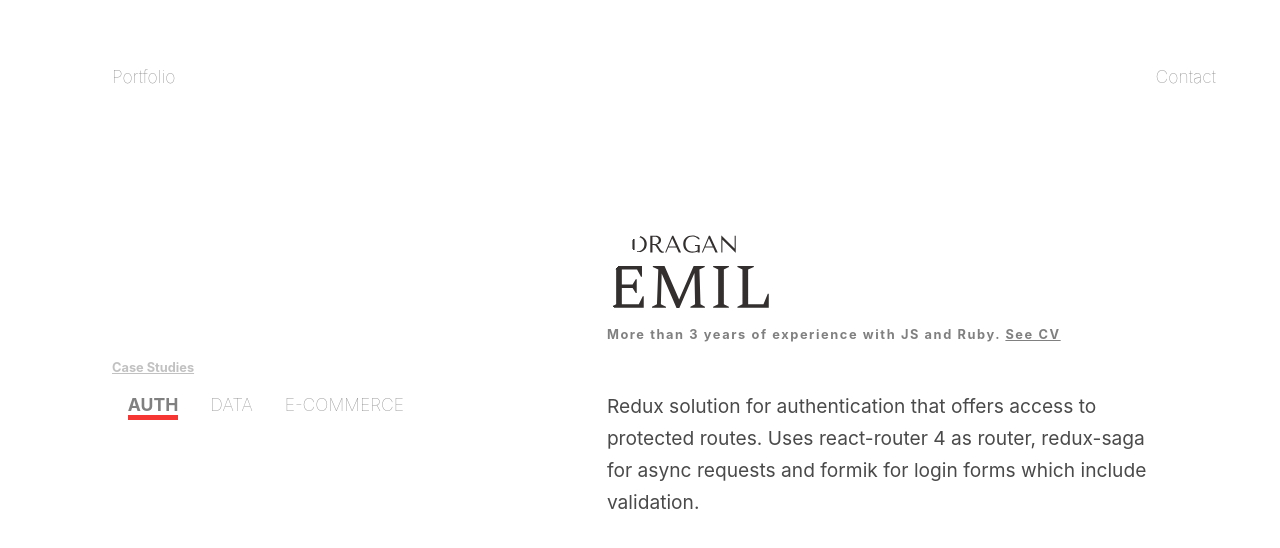
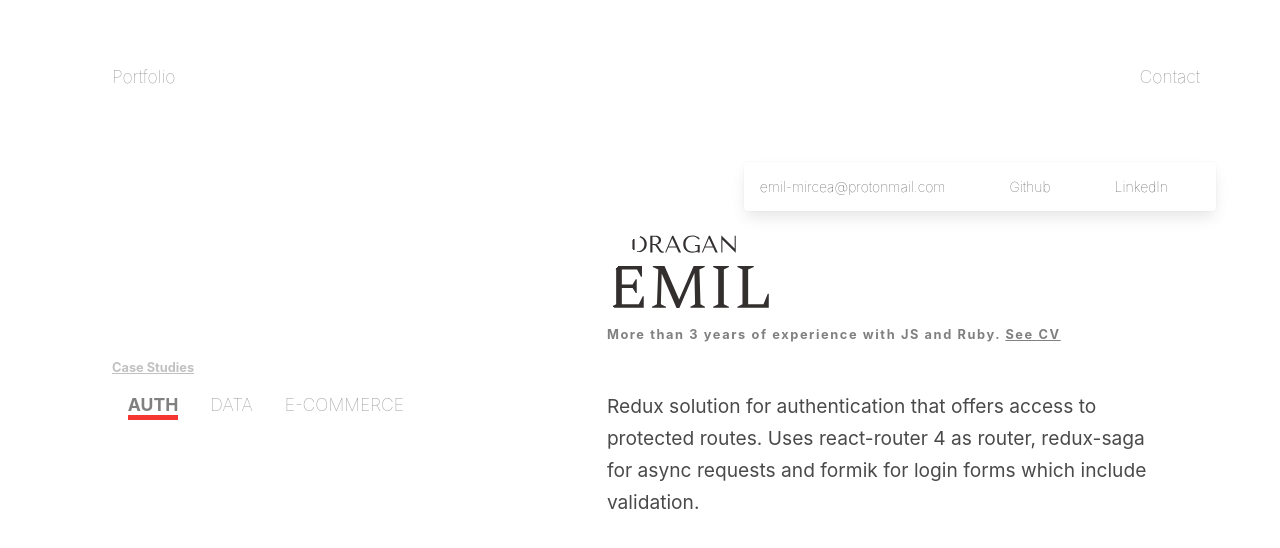
Before and after one commit to emilMircea/portfolio, a React (Create React App) app: page / in a window 1280 px wide. Both pictures are taken after a click on the link "Contact". Shown: the top 548 px of the page. Built offline with nearby package versions, Linux system fonts and the light colour scheme.

Commit message:
add contact dropdown component

```diff
--- a/src/App.css
+++ b/src/App.css
@@ -92,3 +92,8 @@ p {
   margin-top: -2rem;
   margin-bottom: .9rem;
 }
+
+/* contact dropdown styles */
+#dropdown-menu {
+  left: inherit;
+}
--- a/src/components/Nav.js
+++ b/src/components/Nav.js
@@ -1,17 +1,60 @@
-import React from 'react';
-import '../App.css'
+import React from "react";
+import "../App.css";
 
-const Contact = () => (
-  <div className="Contact animated bounce">
-    <a className="is-text">Contact</a>
+const Logo = () => (
+  <div
+    className="Logo is-flex dropdown is-active"
+    style={{ paddingLeft: "3rem" }}
+  >
+    <a className="is-text">Portfolio</a>
   </div>
 );
 
-const Logo = () => (
-  <div className="Logo animated bounce is-flex" style={{ paddingLeft: "3rem" }}>
-    <a className="is-text">Portfolio</a>
-  </div>
-);
+class Contact extends React.Component {
+  state = {
+    isActive: false,
+  };
+
+  toggleState = () => {
+    this.setState(prevState => ({
+      isActive: !prevState.isActive
+    }));
+  };
+
+  render() {
+    const { isActive } = this.state;
+    return (
+      <div className={`dropdown Contact ${isActive ? 'is-active' : ''}`}>
+        <div className="dropdown-trigger">
+          <a
+            className="is-text"
+            aria-haspopup="true"
+            aria-controls="dropdown-menu"
+            onClick={this.toggleState}
+          >
+            <span>Contact</span>
+            <span className="icon is-small">
+              <i className="fas fa-angle-down" aria-hidden="true" />
+            </span>
+          </a>
+        </div>
+        <div className="dropdown-menu" id="dropdown-menu" role="menu">
+          <div className="dropdown-content is-flex">
+            <a className="dropdown-item">
+              emil-mircea@protonmail.com
+            </a>
+            <a className="dropdown-item">Github</a>
+
+            <hr className="dropdown-divider" />
+            <a className="dropdown-item">
+              LinkedIn
+            </a>
+          </div>
+        </div>
+      </div>
+    );
+  }
+}
 
 const Nav = () => (
   <React.Fragment>
```
